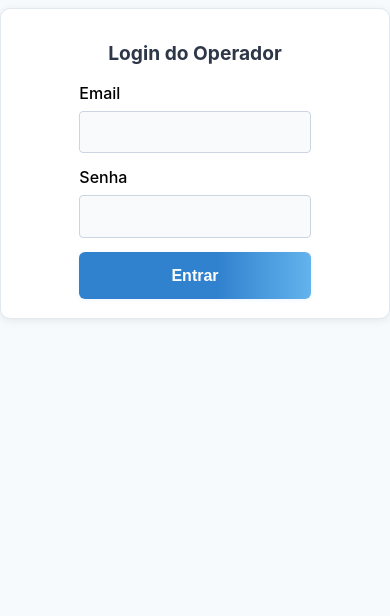
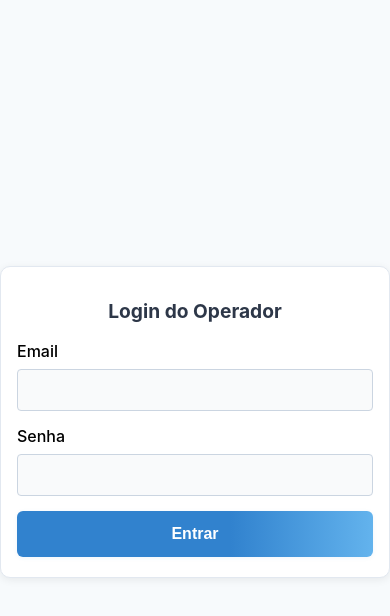
Before and after one commit to Guilherme-LTS/Sistema-de-Fidelidade, a React (Create React App) app in the folder frontend/: page / in a window 390 px wide. Shown: the top 616 px of the page. Built offline with nearby package versions, Linux system fonts and the light colour scheme.

Commit message:
trying to fix responsivity again

```diff
--- a/frontend/src/components/ConsultaSaldo.module.css
+++ b/frontend/src/components/ConsultaSaldo.module.css
@@ -92,17 +92,17 @@
   @media (max-width: 480px) {
     .formContainer {
       box-sizing: border-box;
-      max-width: 100%;
       width: 100%;
-      margin: 0 auto;
-      padding: 1rem 0.8rem;
+      max-width: 400px;
+      margin: 1.2rem auto;
+      padding: 1.2rem 1rem;
       border-radius: 10px;
       box-shadow: 0 2px 8px 0 rgba(0,0,0,0.07);
       border: 1px solid #e2e8f0;
       background: #fff;
       display: flex;
       flex-direction: column;
-      align-items: center;
+      align-items: stretch;
     }
     .heading {
       font-size: 1.1rem;
@@ -116,7 +116,8 @@
       background: #f9fafb;
       border: 1px solid #cbd5e1;
       box-sizing: border-box;
-      max-width: 100%;
+      width: 100%;
+      margin: 0;
     }
     .button {
       font-size: 1rem;
@@ -124,7 +125,8 @@
       border-radius: 6px;
       background: linear-gradient(90deg, #2d3748 60%, #4a5568 100%);
       box-shadow: 0 1px 4px 0 rgba(45,55,72,0.08);
-      max-width: 100%;
+      width: 100%;
+      margin: 0;
     }
     .formGroup {
       margin-bottom: 0.9rem;
@@ -137,7 +139,7 @@
       background: #f1f5f9;
       border: 1px solid #e2e8f0;
       box-shadow: 0 1px 4px 0 rgba(45,55,72,0.04);
-      max-width: 100%;
+      width: 100%;
       margin: 0 auto;
     }
   }
--- a/frontend/src/components/ResgateRecompensa.module.css
+++ b/frontend/src/components/ResgateRecompensa.module.css
@@ -78,17 +78,17 @@
   @media (max-width: 480px) {
     .formContainer {
       box-sizing: border-box;
-      max-width: 100%;
       width: 100%;
-      margin: 0 auto;
-      padding: 1rem 0.8rem;
+      max-width: 400px;
+      margin: 1.2rem auto;
+      padding: 1.2rem 1rem;
       border-radius: 10px;
       box-shadow: 0 2px 8px 0 rgba(0,0,0,0.07);
       border: 1px solid #e2e8f0;
       background: #fff;
       display: flex;
       flex-direction: column;
-      align-items: center;
+      align-items: stretch;
     }
     .heading {
       font-size: 1.1rem;
@@ -102,7 +102,8 @@
       background: #f9fafb;
       border: 1px solid #cbd5e1;
       box-sizing: border-box;
-      max-width: 100%;
+      width: 100%;
+      margin: 0;
     }
     .button {
       font-size: 1rem;
@@ -110,7 +111,8 @@
       border-radius: 6px;
       background: linear-gradient(90deg, #2f855a 60%, #68d391 100%);
       box-shadow: 0 1px 4px 0 rgba(47,133,90,0.08);
-      max-width: 100%;
+      width: 100%;
+      margin: 0;
     }
     .stack {
       gap: 0.9rem;
--- a/frontend/src/components/TransacaoForm.module.css
+++ b/frontend/src/components/TransacaoForm.module.css
@@ -77,17 +77,17 @@
   @media (max-width: 480px) {
     .formContainer {
       box-sizing: border-box;
-      max-width: 100%;
       width: 100%;
-      margin: 0 auto;
-      padding: 1rem 0.8rem;
+      max-width: 400px;
+      margin: 1.2rem auto;
+      padding: 1.2rem 1rem;
       border-radius: 10px;
       box-shadow: 0 2px 8px 0 rgba(0,0,0,0.07);
       border: 1px solid #e2e8f0;
       background: #fff;
       display: flex;
       flex-direction: column;
-      align-items: center;
+      align-items: stretch;
     }
     .heading {
       font-size: 1.1rem;
@@ -101,7 +101,8 @@
       background: #f9fafb;
       border: 1px solid #cbd5e1;
       box-sizing: border-box;
-      max-width: 100%;
+      width: 100%;
+      margin: 0;
     }
     .button {
       font-size: 1rem;
@@ -109,7 +110,8 @@
       border-radius: 6px;
       background: linear-gradient(90deg, #3182ce 60%, #63b3ed 100%);
       box-shadow: 0 1px 4px 0 rgba(49,130,206,0.08);
-      max-width: 100%;
+      width: 100%;
+      margin: 0;
     }
     .stack {
       gap: 0.9rem;
--- a/frontend/src/pages/HomePage.module.css
+++ b/frontend/src/pages/HomePage.module.css
@@ -37,20 +37,25 @@
 
 @media (max-width: 480px) {
   .pageContainer {
+    display: flex;
+    flex-direction: column;
+    align-items: center;
     padding: 0.7rem 0;
     min-height: 100vh;
     background: #f7fafc;
     overflow-x: hidden;
+    min-width: 0;
   }
   .contentContainer {
     box-sizing: border-box;
-    padding: 0 0.8rem;
-    max-width: 100%;
+    padding: 0 1rem;
+    max-width: 400px;
     border-radius: 10px;
     background: #fff;
     box-shadow: 0 2px 8px 0 rgba(0,0,0,0.07);
     border: 1px solid #e2e8f0;
     margin: 0 auto;
+    width: 100%;
   }
   .heading {
     font-size: 1.2rem;
--- a/frontend/src/pages/LoginPage.module.css
+++ b/frontend/src/pages/LoginPage.module.css
@@ -100,24 +100,27 @@
 
 @media (max-width: 480px) {
   .pageContainer {
-    display: block;
+    display: flex;
+    flex-direction: column;
+    align-items: center;
     padding: 0.5rem 0;
     background: #f7fafc;
     overflow-x: hidden;
+    min-width: 0;
   }
   .formContainer {
     box-sizing: border-box;
-    max-width: 100%;
     width: 100%;
+    max-width: 400px;
     box-shadow: 0 2px 8px 0 rgba(0,0,0,0.07);
     border: 1px solid #e2e8f0;
-    padding: 1.2rem 0.8rem;
+    padding: 1.2rem 1rem;
     border-radius: 10px;
-    margin: 0 auto;
+    margin: 1.2rem auto;
     background: #fff;
     display: flex;
     flex-direction: column;
-    align-items: center;
+    align-items: stretch;
   }
   .heading {
     font-size: 1.2rem;
@@ -131,7 +134,8 @@
     background: #f9fafb;
     border: 1px solid #cbd5e1;
     box-sizing: border-box;
-    max-width: 100%;
+    width: 100%;
+    margin: 0;
   }
   .button {
     font-size: 1rem;
@@ -139,7 +143,8 @@
     border-radius: 6px;
     background: linear-gradient(90deg, #3182ce 60%, #63b3ed 100%);
     box-shadow: 0 1px 4px 0 rgba(49,130,206,0.08);
-    max-width: 100%;
+    width: 100%;
+    margin: 0;
   }
   .stack {
     gap: 0.9rem;
```
